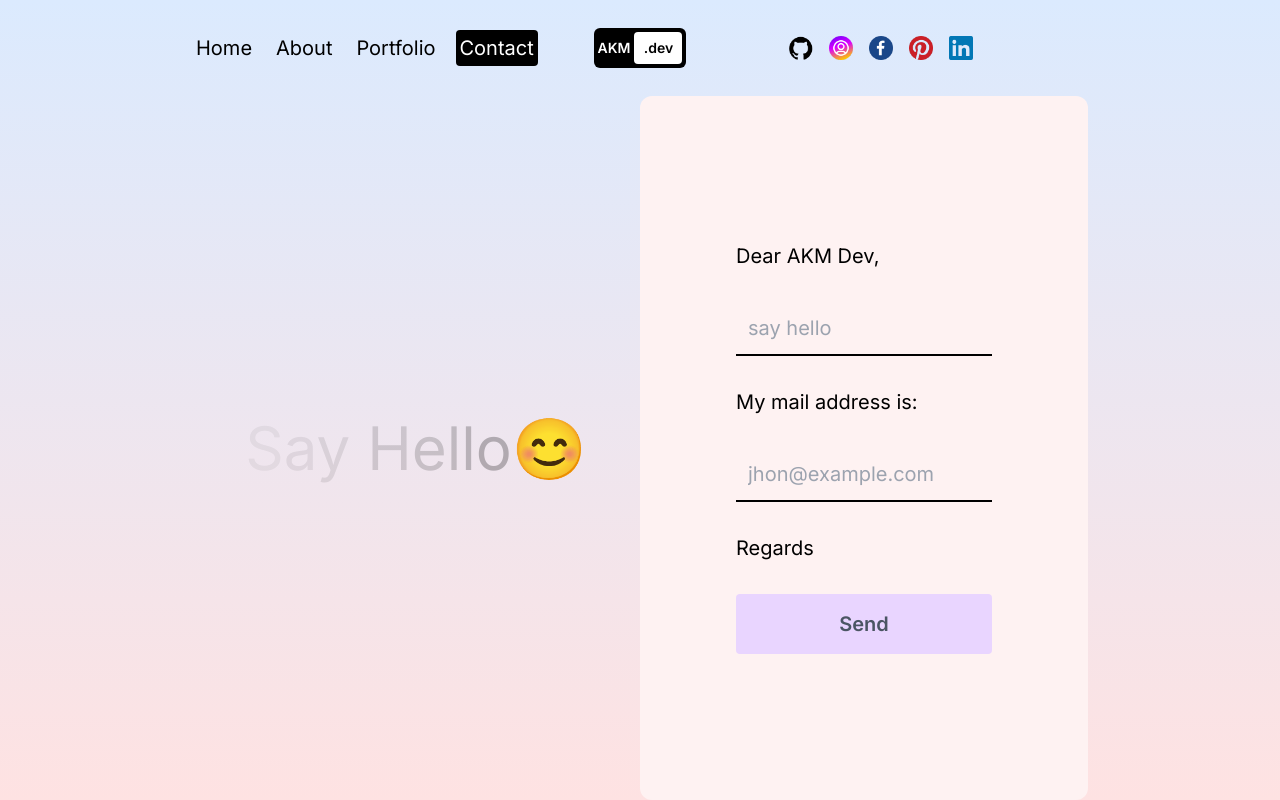
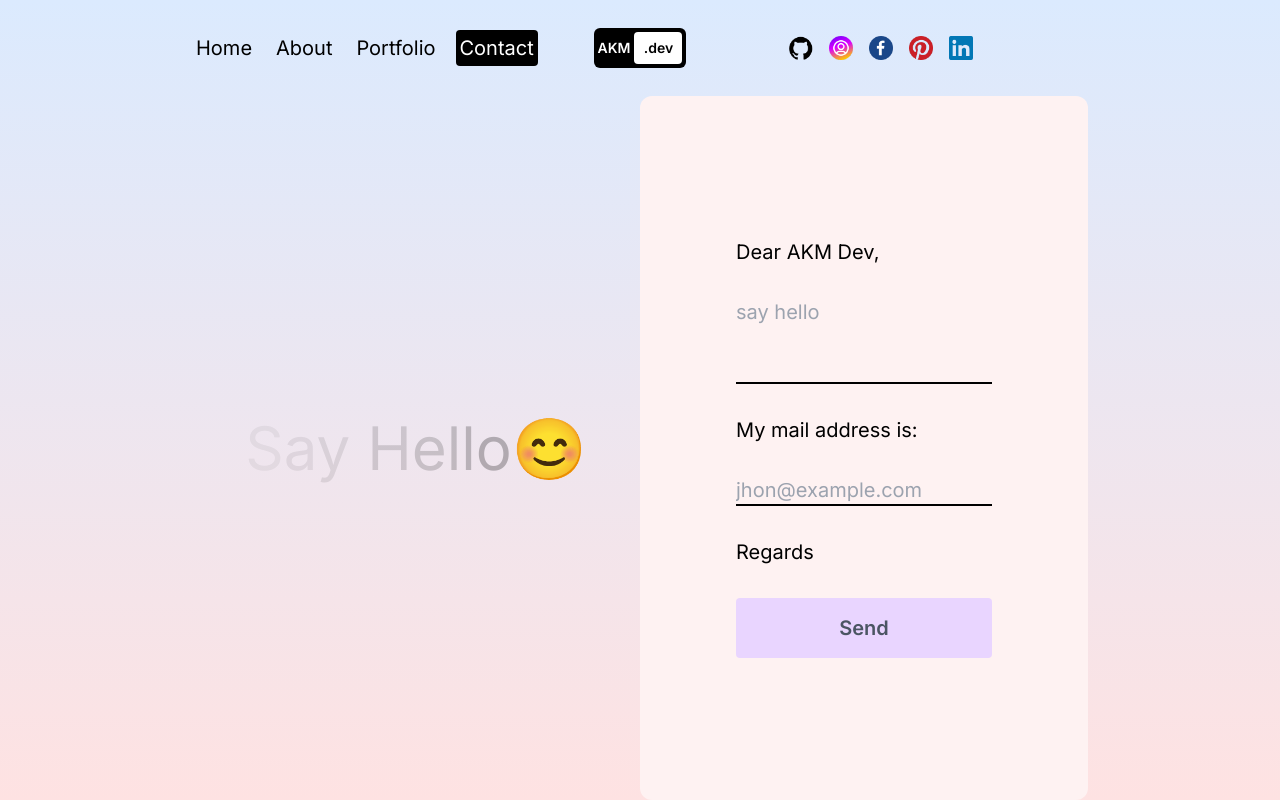
Before and after one commit to abdulkareemm/akm-portfolio, a Next.js app: page /contact in a window 1280 px wide. Built offline with nearby package versions, Linux system fonts and the light colour scheme.

Commit message:
fix contact page

```diff
--- a/src/app/contact/page.jsx
+++ b/src/app/contact/page.jsx
@@ -70,7 +70,7 @@ const ContactPage = () => {
       animate={{ y: "0%" }}
       transition={{ duration: 1 }}
     >
-      <div className="min-h-[568px] h-full flex flex-col lg:flex-row px-4 sm:px-8 md:px-12 lg:px-20 xl:px-48">
+      <div className="min-h-[568px] h-full flex flex-col lg:flex-row px-4 sm:px-8 md:px-12 lg:px-20 xl:px-48 z-50">
         {/* TEXT CONTAINER */}
         <div className="min-h-[150px] lg:h-full lg:w-1/2 flex items-center justify-center text-3xl md:text-6xl">
           <div>
@@ -98,20 +98,20 @@ const ContactPage = () => {
           className=" lg:h-full lg:w-1/2 bg-red-50 rounded-xl text-sm md:text-xl flex flex-col gap-8 justify-center p-4 md:p-24"
         >
           <span>Dear AKM Dev,</span>
-          <input
-            className="bg-transparent border-b-2 border-b-black outline-none p-3"
+          <textarea
+            rows={3}
+            className="bg-transparent border-b-2 border-b-black outline-none resize-none"
             name="user_message"
             value={inputValue.user_message}
             onChange={handelInputChange}
             placeholder="say hello"
-            type="text"
           />
           <span>My mail address is:</span>
           <input
             name="user_email"
             value={inputValue.user_email}
             type="text"
-            className="bg-transparent border-b-2 border-b-black outline-none p-3"
+            className="bg-transparent border-b-2 border-b-black outline-none"
             onChange={handelInputChange}
             placeholder="jhon@example.com"
           />
```
